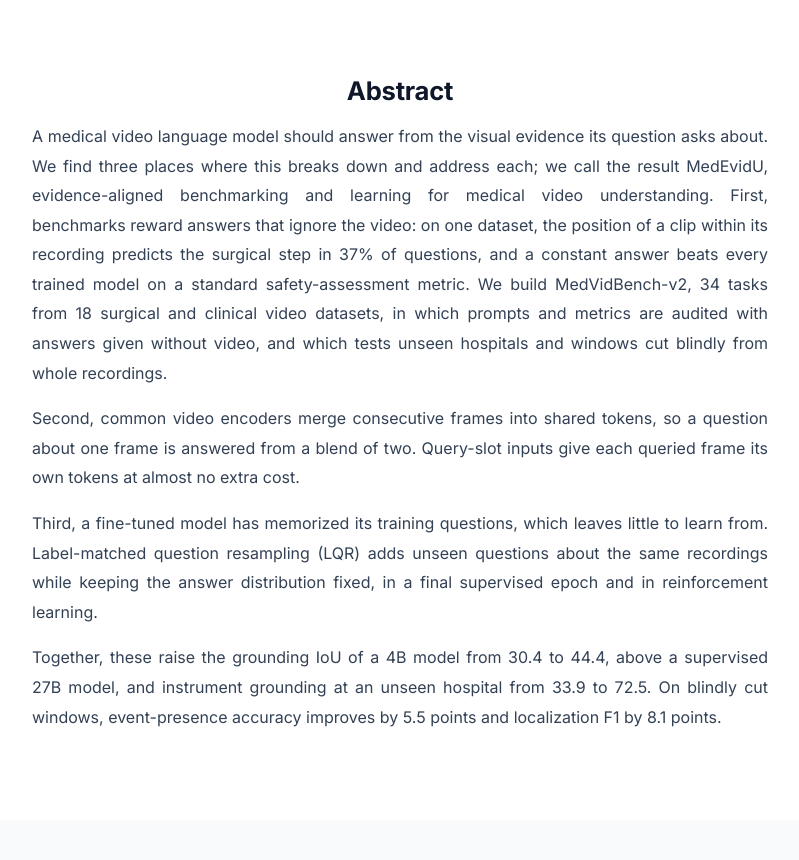
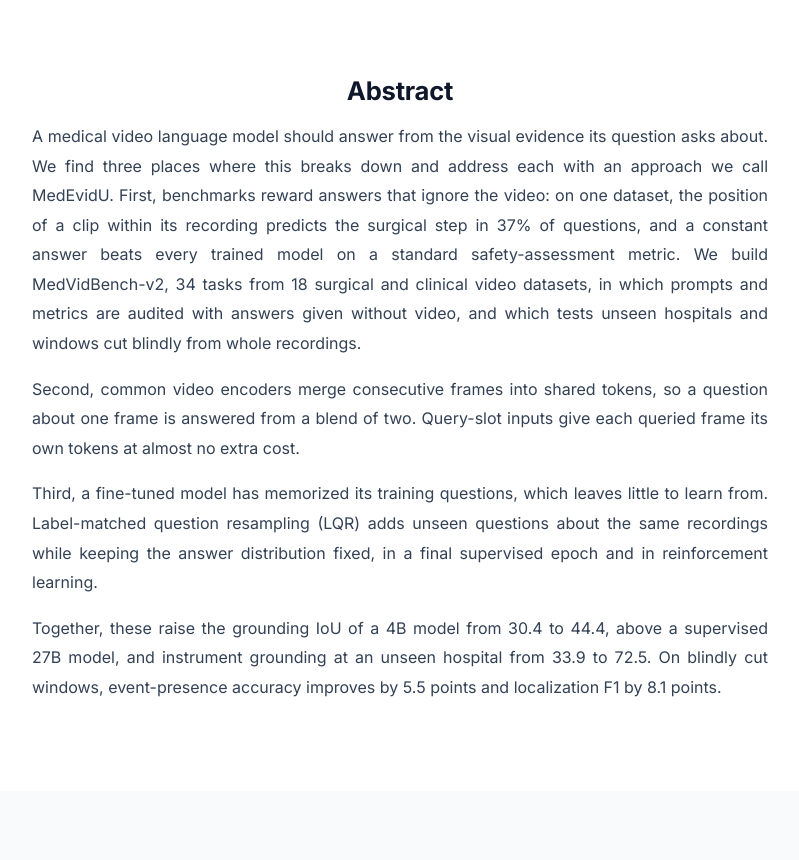
Before and after one commit to Gaozhongpai/MedEvidU, a plain HTML site: page index.html in a window 1280 px wide. Shown: the part 1005-1865 px from the top of the page, without its empty margins (240-1039 px from the left). Drawn offline with Linux system fonts and the light colour scheme.

Commit message:
Abstract: name the approach MedEvidU
Co-Authored-By: Claude Opus 5.5 <noreply@anthropic.com>
Claude-Session: https://claude.ai/code/session_01MLLJdcRAo1YUYihqxSYyg4

```diff
--- a/index.html
+++ b/index.html
@@ -56,7 +56,7 @@
 <section class="section">
   <div class="container narrow">
     <h2 class="section-title">Abstract</h2>
-<p class="abstract-text">A medical video language model should answer from the visual evidence its question asks about. We find three places where this breaks down and address each; we call the result MedEvidU, evidence-aligned benchmarking and learning for medical video understanding. First, benchmarks reward answers that ignore the video: on one dataset, the position of a clip within its recording predicts the surgical step in 37% of questions, and a constant answer beats every trained model on a standard safety-assessment metric. We build MedVidBench-v2, 34 tasks from 18 surgical and clinical video datasets, in which prompts and metrics are audited with answers given without video, and which tests unseen hospitals and windows cut blindly from whole recordings.</p>
+<p class="abstract-text">A medical video language model should answer from the visual evidence its question asks about. We find three places where this breaks down and address each with an approach we call MedEvidU. First, benchmarks reward answers that ignore the video: on one dataset, the position of a clip within its recording predicts the surgical step in 37% of questions, and a constant answer beats every trained model on a standard safety-assessment metric. We build MedVidBench-v2, 34 tasks from 18 surgical and clinical video datasets, in which prompts and metrics are audited with answers given without video, and which tests unseen hospitals and windows cut blindly from whole recordings.</p>
 <p class="abstract-text">Second, common video encoders merge consecutive frames into shared tokens, so a question about one frame is answered from a blend of two. Query-slot inputs give each queried frame its own tokens at almost no extra cost.</p>
 <p class="abstract-text">Third, a fine-tuned model has memorized its training questions, which leaves little to learn from. Label-matched question resampling (LQR) adds unseen questions about the same recordings while keeping the answer distribution fixed, in a final supervised epoch and in reinforcement learning.</p>
 <p class="abstract-text">Together, these raise the grounding IoU of a 4B model from 30.4 to 44.4, above a supervised 27B model, and instrument grounding at an unseen hospital from 33.9 to 72.5. On blindly cut windows, event-presence accuracy improves by 5.5 points and localization F1 by 8.1 points.</p>
```
